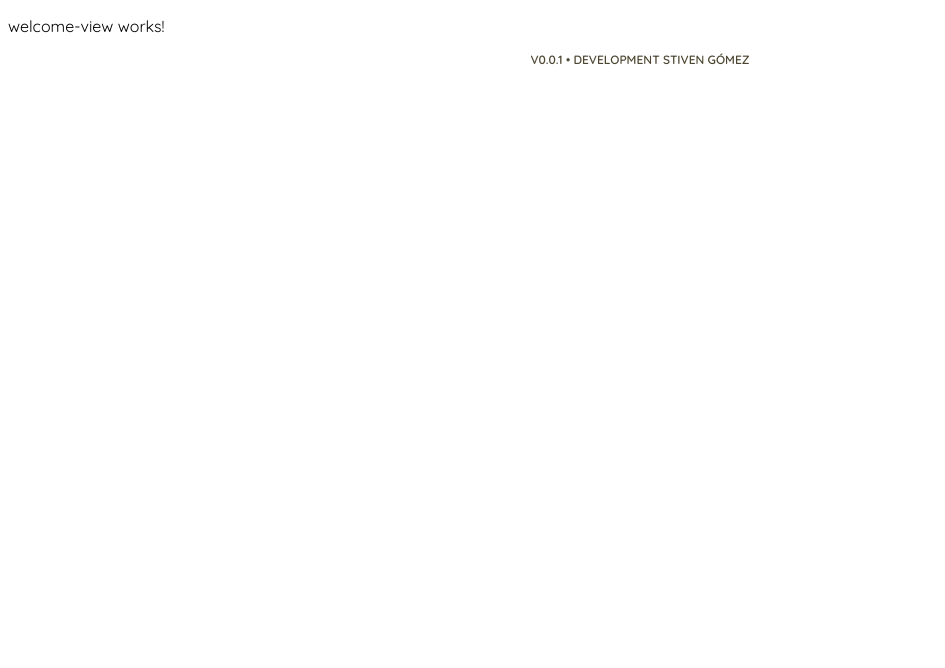
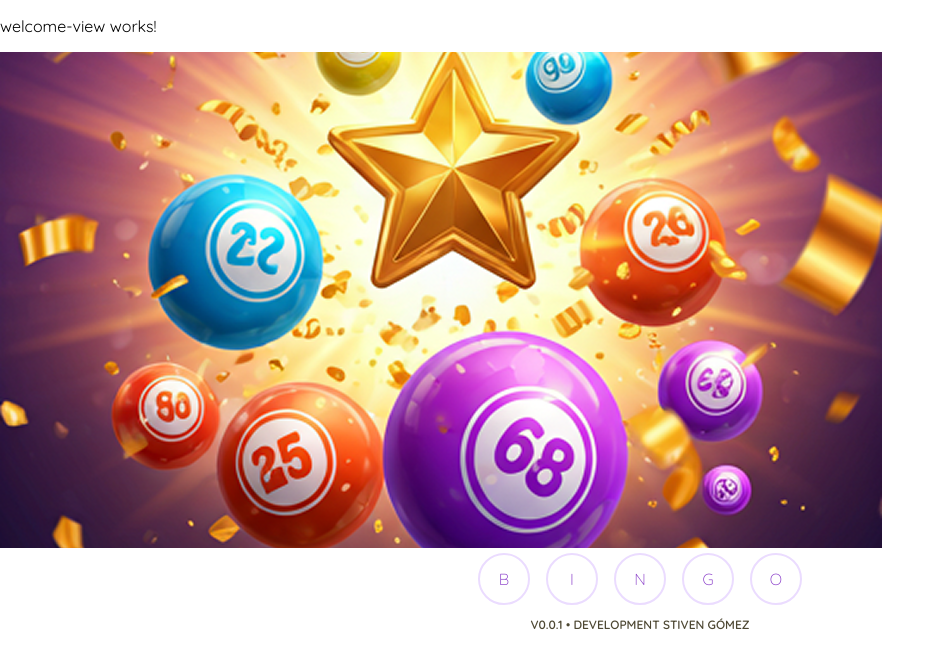
Before and after one commit to stivengm/BingoPartyWeb, an Angular app: page /welcome_view in a window 1280 px wide. Shown: the top 668 px of the page, without its empty margins (0-945 px from the left). Built offline with nearby package versions, Linux system fonts and the light colour scheme.

Commit message:
ADD - Se añade componente de BINGO.

```diff
--- a/src/app/features/welcome-view/welcome-view.html
+++ b/src/app/features/welcome-view/welcome-view.html
@@ -1,3 +1,7 @@
 <p>welcome-view works!</p>
 
+
+    <img src="assets/images/bingo_celebration.png" alt="">
+
+<app-bingo></app-bingo>
 <app-version></app-version>
--- a/src/app/features/welcome-view/welcome-view.ts
+++ b/src/app/features/welcome-view/welcome-view.ts
@@ -1,9 +1,13 @@
 import { Component } from '@angular/core';
 import { Version } from "../../shared/version/version";
+import { Bingo } from '../../shared/bingo/bingo';
 
 @Component({
   selector: 'app-welcome-view',
-  imports: [Version],
+  imports: [
+    Bingo,
+    Version
+  ],
   templateUrl: './welcome-view.html',
   styleUrl: './welcome-view.scss',
 })
--- /dev/null
+++ b/src/app/shared/bingo/bingo.html
@@ -0,0 +1,5 @@
+<div class="section_balls_bingo">
+    @for (letter of letters; track letter) {
+        <div class="ball_letter">{{ letter }}</div>
+    }
+</div>
--- /dev/null
+++ b/src/app/shared/bingo/bingo.scss
@@ -0,0 +1,19 @@
+.section_balls_bingo {
+    display: flex;
+    justify-content: center;
+    gap: 16px;
+    .ball_letter {
+        flex: 1;
+        display: flex;
+        align-items: center;
+        justify-content: center;
+        width: 48px;
+        height: 48px;
+        max-width: 48px;
+        max-height: 48px;
+        font-weight: 100;
+        border-radius: 100%;
+        border: 2px solid var(--grayBorders);
+        color: var(--secondaryColor);
+    }
+}
--- /dev/null
+++ b/src/app/shared/bingo/bingo.ts
@@ -0,0 +1,11 @@
+import { Component } from '@angular/core';
+
+@Component({
+  selector: 'app-bingo',
+  imports: [],
+  templateUrl: './bingo.html',
+  styleUrl: './bingo.scss',
+})
+export class Bingo {
+  readonly letters: string[] = ['B', 'I', 'N', 'G', 'O'];
+}
--- a/src/styles.scss
+++ b/src/styles.scss
@@ -6,11 +6,16 @@
     --primaryColor: #FFD700;
     --secondaryColor: #8333C6;
 
+    --grayBorders: #EBDCFF;
+
     // TEXTOS
     --colorText: #4D4732;
     --colorTitles: #231043;
 }
 
 body {
+    margin: 0;
+    padding: 0;
+    box-sizing: border-box;
     font-family: 'FontWeb', sans-serif;
 }
```
Also changed, not shown: src/assets/images/bingo_celebration.png (added), 1 other file (tests, documents, lock files or other folders).
